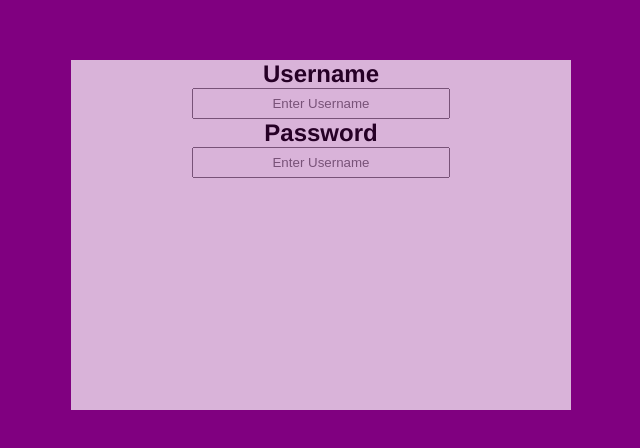
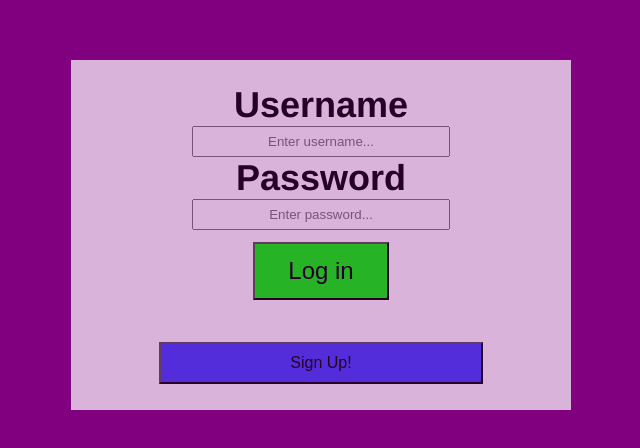
Before and after one commit to XpiredCantHack/WickedWideWeb, a website: page WWWproto/public_html/homePage.html in a window 1280 px wide. Shown: the part 148-596 px from the top of the page, without its empty margins (319-959 px from the left). Drawn offline with Linux system fonts and the light colour scheme.

Commit message:
Add files via upload

```diff
--- a/WWWproto/nbproject/private/private.xml
+++ b/WWWproto/nbproject/private/private.xml
@@ -3,10 +3,8 @@
     <editor-bookmarks xmlns="http://www.netbeans.org/ns/editor-bookmarks/2" lastBookmarkId="0"/>
     <open-files xmlns="http://www.netbeans.org/ns/projectui-open-files/2">
         <group>
-            <file>file:/C:/Users/Henry/Downloads/WickedWideWeb-main%20(1)/WickedWideWeb-main/WWWproto/public_html/index.html</file>
-            <file>file:/C:/Users/Henry/Downloads/WickedWideWeb-main%20(1)/WickedWideWeb-main/WWWproto/public_html/homePage.html</file>
-            <file>file:/C:/Users/Henry/Downloads/WickedWideWeb-main%20(1)/WickedWideWeb-main/WWWproto/public_html/examplePage.html</file>
-            <file>file:/C:/Users/Henry/Downloads/WickedWideWeb-main%20(1)/WickedWideWeb-main/WWWproto/public_html/main.css</file>
+            <file>file:/E:/Users/Henry/Downloads/WickedWideWeb-main%20(2)/WickedWideWeb-main/WWWproto/public_html/homePage.html</file>
+            <file>file:/E:/Users/Henry/Downloads/WickedWideWeb-main%20(2)/WickedWideWeb-main/WWWproto/public_html/examplePage.html</file>
         </group>
     </open-files>
 </project-private>
--- a/WWWproto/public_html/homePage.html
+++ b/WWWproto/public_html/homePage.html
@@ -15,12 +15,14 @@ Click nbfs://nbhost/SystemFileSystem/Templates/ClientSide/html.html to edit this
     <body class='fullPage'>
 
         <div class='loginBox'>
-            <form class='loginForm'>
-                <h2 id='usernameTitle'>Username</h2>
-                <input id='usernameInput' type="text" placeholder="Enter Username" name="uname" required>
-                <h2 id='usernameTitle'>Password</h2>
-                <input id='usernameInput' type="text" placeholder="Enter Username" name="uname" required>
+            <form class='loginForm' action="/login_user.php">
+                <h2 class='loginUPTitle'>Username</h2>
+                <input id='usernameInput' class='loginUPInput' type="text" placeholder="Enter username..." name="uname" required>
+                <h2 class='loginUPTitle'>Password</h2>
+                <input id='passwordInput' class='loginUPInput' type="password" placeholder="Enter password..." name="pname" required>
+                <button type='submit' id='loginButton'>Log in</button>
             </form>
+            <button id='signUpButton'>Sign Up!</button>
         </div>
 
 
--- a/WWWproto/public_html/main.css
+++ b/WWWproto/public_html/main.css
@@ -329,24 +329,47 @@ li {
     width: auto;
 }
 
-#usernameTitle {
+.loginUPTitle {
     margin: auto;
     position: relative;
+    top: 24px;
     width: auto;
     text-align: center;
+    font-size: 36px;
 }
 
-#usernameInput {
-
+.loginUPInput {
     text-align: center;
     position: relative;
     display:table;
     margin: auto;
+    top: 24px;
     width: 250px;
     height: 25px;
 }
 
 
+#loginButton {
+    position: relative;
+    display: table;
+    margin: auto;
+    top: 36px;
+    width: 136px;
+    height: 58px;
+    font-size: 24px;
+    background-color: #00FF00;
+}
+
+#signUpButton {
+    position: relative;
+    display: table;
+    margin: auto;
+    top: 78px;
+    width: 324px;
+    height: 42px;
+    font-size: 16px;
+    background-color: #4040FF;
+}
 
 
 
```
